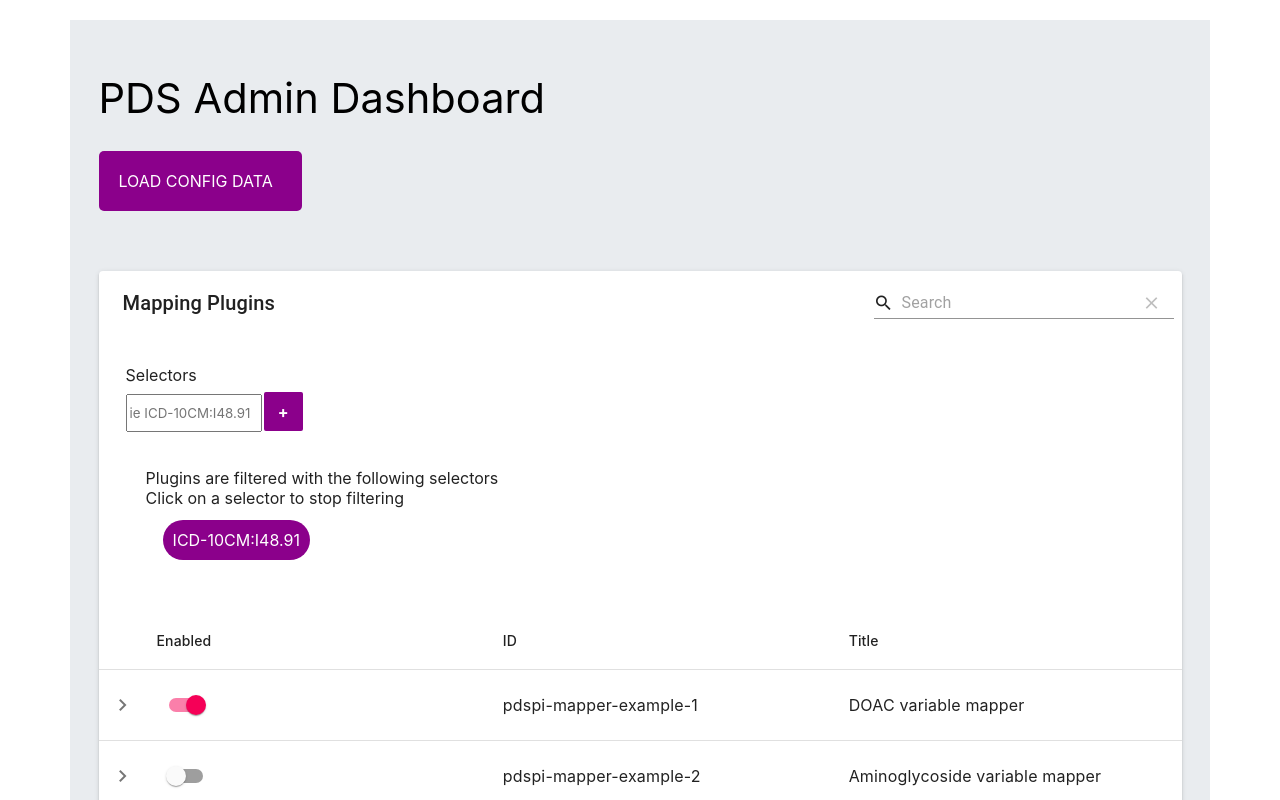
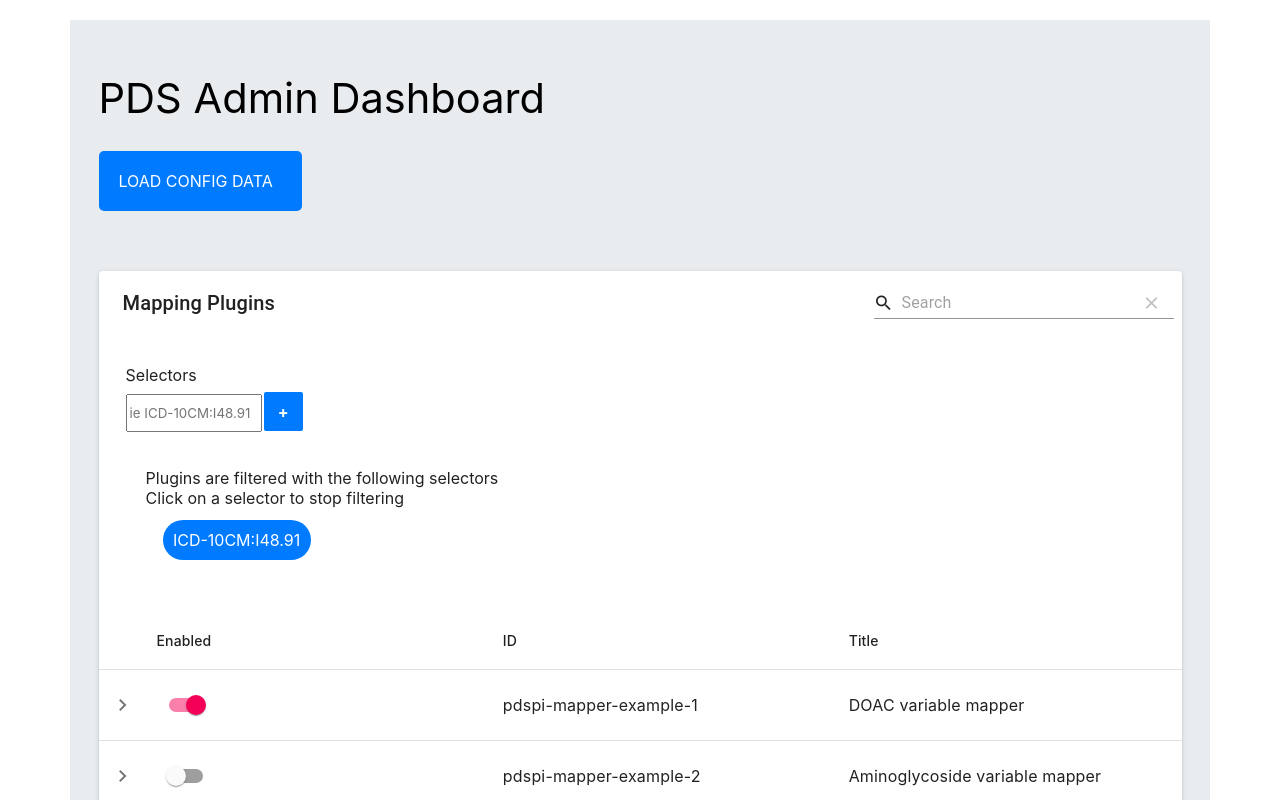
Before and after one commit to RENCI/pds-dashboard-admin, a React (Create React App) app: page / in a window 1280 px wide. Both pictures are taken after a click on the element "LOAD EXAMPLE DATA". Shown: the top 800 px of the page. Built offline with nearby package versions, Linux system fonts and the light colour scheme; no server answers.

Commit message:
added styles for removing selectors

```diff
--- a/src/components/custom-table-switch/custom-table-switch.component.jsx
+++ b/src/components/custom-table-switch/custom-table-switch.component.jsx
@@ -19,7 +19,7 @@ const CustomTableSwitch = ({ enabled, piid }) => {
       checked={enabledState}
       onChange={handleEnableToggle}
       name="checkedA"
-      inputProps={{ 'aria-label': 'secondary checkbox' }}
+      inputProps={{ 'aria-label': 'checkbox' }}
     />
   )
 };
--- a/src/components/selector-list/selector-list.component.jsx
+++ b/src/components/selector-list/selector-list.component.jsx
@@ -37,7 +37,7 @@ const SelectorList = () => {
         <span>Plugins are filtered with the following selectors</span>
         <span>Click on a selector to stop filtering</span>
         <div className="filter-list">
-          {filterSelectorList.map((selector, i) => <div className="chip" key={selector} onClick={() => handleRemove(i)}>{selector}</div>)}
+          {filterSelectorList.map((selector, i) => <div className="chip" key={selector} onClick={() => handleRemove(i)}><span>{selector}</span></div>)}
         </div>
       </div>
     </div>
--- a/src/components/selector-list/selector-list.styles.scss
+++ b/src/components/selector-list/selector-list.styles.scss
@@ -1,19 +1,24 @@
 
 .chip {
   color: #fff !important;
-  background-color: #8B008B;
+  background-color: #007bff;
   text-transform: uppercase;
   text-decoration: none;
+  width: 8rem;
   margin: 2px;
   padding: 10px;
   border-radius: 50px;
   display: inline-block;
+  text-align: center;
   border: none;
   transition: all 0.4s ease 0s;
   &:hover {
     cursor: pointer;
     background-color: rgba($color: red, $alpha: 0.8)
   }
+  &:hover span {display:none}
+  &:hover:before {content:"Remove"}
+
 }
 
 .filter-panel {
@@ -40,7 +45,7 @@
 
 .add-selector {
   color: #fff !important;
-  background-color: #8B008B;
+  background-color: #007bff;
   text-transform: uppercase;
   text-decoration: none;
   height: 1.2rem;
@@ -55,6 +60,6 @@
   transition: all 0.4s ease 0s;
   &:hover {
     cursor: pointer;
-    background-color: rgba($color: rgb(170, 0, 170), $alpha: 0.8)
+    background-color: rgba($color: #007bff, $alpha: 0.5)
   }
 }
--- a/src/pages/admin-dashboard/admin-dashboard.styles.scss
+++ b/src/pages/admin-dashboard/admin-dashboard.styles.scss
@@ -24,7 +24,7 @@
     }
   }
   .example-data {
-    background-color: #8B008B;
+    background-color: #007bff;
   }
   .config-data {
     background-color: #FF3386;
```
